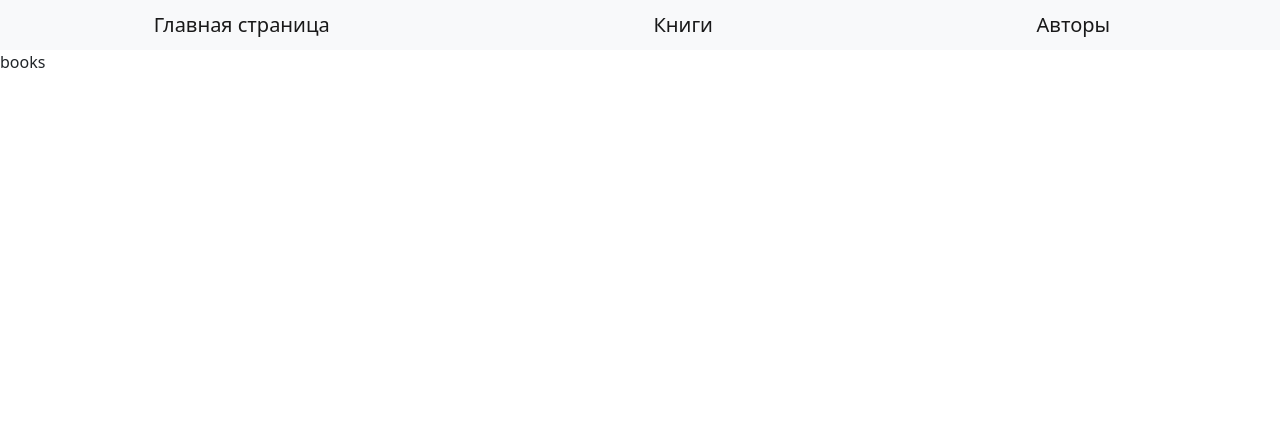
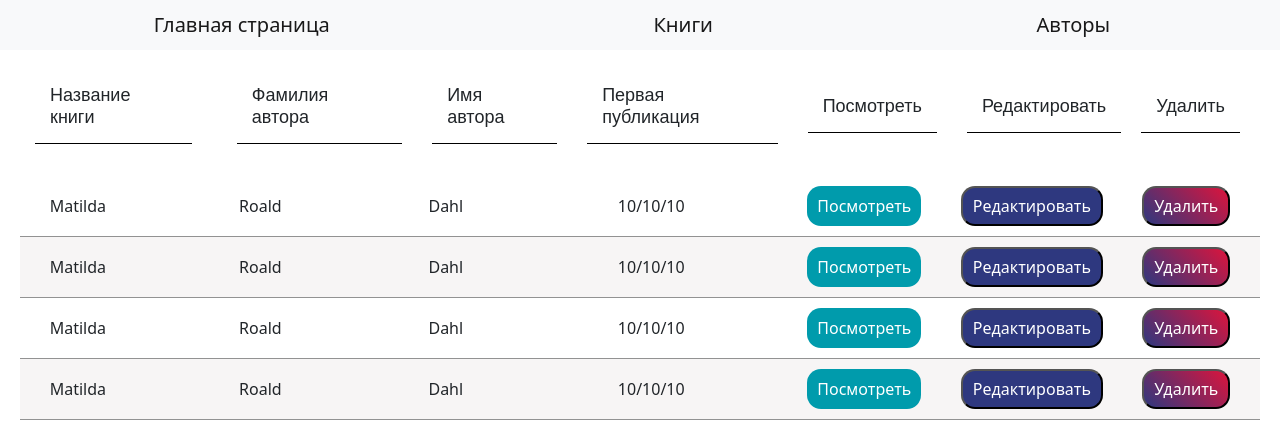
Before and after one commit to Chris25345/garpix-testovoe, a React (Create React App) app in the folder client/: page /books in a window 1280 px wide. Shown: the top 448 px of the page. Built offline with nearby package versions, Linux system fonts and the light colour scheme.

Commit message:
redux init + books page simple view

```diff
--- a/client/package.json
+++ b/client/package.json
@@ -8,8 +8,10 @@
     "@testing-library/user-event": "^12.1.10",
     "react": "^17.0.2",
     "react-dom": "^17.0.2",
+    "react-redux": "^7.2.6",
     "react-router-dom": "^5.3.0",
     "react-scripts": "4.0.3",
+    "redux": "^4.1.2",
     "web-vitals": "^1.0.1"
   },
   "scripts": {
@@ -35,5 +37,8 @@
       "last 1 firefox version",
       "last 1 safari version"
     ]
+  },
+  "devDependencies": {
+    "redux-devtools-extension": "^2.13.9"
   }
 }
--- a/client/src/components/App/App.js
+++ b/client/src/components/App/App.js
@@ -1,6 +1,7 @@
 import './App.css';
 import { BrowserRouter, Switch, Route } from 'react-router-dom';
 import Navbar from '../Navbar/Navbar';
+import Books from '../Books/Books';
 
 
 function App() {
@@ -13,9 +14,7 @@ function App() {
           main
         </Route>
 
-        <Route exact path="/books">
-          books
-        </Route>
+        <Route exact path="/books" component={Books} />
 
         <Route exact path="/authors">
           authors
--- /dev/null
+++ b/client/src/components/Books/Books.js
@@ -0,0 +1,64 @@
+import React from 'react';
+import s from './Books.module.css';
+
+const Books = () => {
+  const books = [
+    {
+      id: 1,
+      bookName: 'Matilda',
+      first_name: 'Roald',
+      last_name: 'Dahl',
+      created_at: '10/10/10'
+    },
+    {
+      id: 2,
+      bookName: 'Matilda',
+      first_name: 'Roald',
+      last_name: 'Dahl',
+      created_at: '10/10/10'
+    },
+    {
+      id: 3,
+      bookName: 'Matilda',
+      first_name: 'Roald',
+      last_name: 'Dahl',
+      created_at: '10/10/10'
+    },
+    {
+      id: 4,
+      bookName: 'Matilda',
+      first_name: 'Roald',
+      last_name: 'Dahl',
+      created_at: '10/10/10'
+    },
+  ];
+  return (
+    <div className={s.books_main}>
+      <div className={s.navbar}>
+        <h3>Название книги</h3>
+        <h3>Фамилия автора</h3>
+        <h3>Имя автора</h3>
+        <h3>Первая публикация</h3>
+        <h3>Посмотреть</h3>
+        <h3>Редактировать</h3>
+        <h3>Удалить</h3>
+      </div>
+      <br />
+
+      {books.map((el) => (
+        <form className={s.book_info}>
+          <div>{el.bookName}</div>
+          <div>{el.first_name}</div>
+          <div>{el.last_name}</div>
+          <div>{el.created_at}</div>
+          <button className={`${s.open} ${s.status}`}>Посмотреть</button>
+          <button className={`${s.edit} ${s.status}`}>Редактировать</button>
+          <button className={`${s.delete} ${s.status}`}>Удалить</button>
+        </form>
+      ))}
+
+    </div>
+  )
+}
+
+export default Books
--- /dev/null
+++ b/client/src/components/Books/Books.module.css
@@ -0,0 +1,71 @@
+.books_main {
+  display: flex;
+  flex-direction: column;
+  margin: 20px;
+  height: fit-content;
+}
+.navbar {
+  display: flex;
+  flex-direction: row;
+  justify-content: space-around;
+  align-items: center;
+}
+h3 {
+  margin-left: 30px;
+  padding: 15px;
+  font-size: 18px;
+  font-family: Arial, Helvetica, sans-serif;
+  border-bottom: 1px solid black;
+}
+
+h3:first-child {
+  margin-left: 15px;
+  margin-right: 15px;
+}
+
+h3:last-child {
+  margin-left: 20px;
+  margin-right: 20px;
+}
+
+.book_info {
+  display: flex;
+  flex-direction: row;
+  justify-content: space-around;
+  align-items: center;
+  border-bottom: 1px solid rgb(146, 146, 146);
+  padding: 10px;
+}
+
+.book_info:nth-child(even) {
+  background-color: rgb(247, 245, 245);
+}
+
+.book_info div {
+  width: 150px;
+}
+.status {
+  display: flex;
+  justify-content: center;
+  align-items: center;
+  flex-wrap: wrap;
+  border-radius: 14px;
+  text-align: center;
+  padding: 0 10px;
+  width: fit-content;
+  height: 40px;
+  color: #000000;
+}
+.open {
+  border: none;
+  background: #009bac;
+  color: white;
+}
+.edit {
+  background: #2e387f;
+  color: white;
+}
+.delete {
+  background: linear-gradient(45deg, #2e387f, #DC143C);
+  color: white;
+}
```
Also changed, not shown: client/src/redux/reducers/rootReducer.js (added, +7 -0 lines), client/src/redux/saga/saga.js (added, +18 -0 lines), client/src/redux/store.js (added, +20 -0 lines), 1 other file (tests, documents, lock files or other folders).
